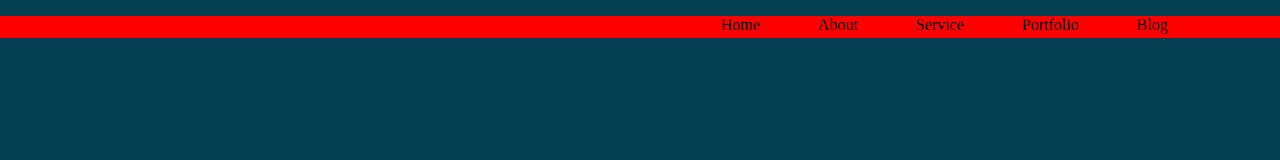
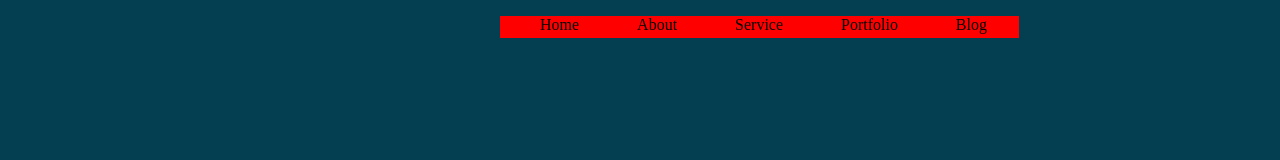
Before and after one commit to FoureyedVeen/Portfolio-practice, a plain HTML site: page index.html in a window 1280 px wide. Drawn offline with Linux system fonts and the light colour scheme.

Commit message:
rectangle 1

```diff
--- a/index.html
+++ b/index.html
@@ -9,7 +9,9 @@
 </head>
 <body>
     <div class="rectangle1">
+        <div class="box-1">
             <div class="header">
+                <div class="nav">
                     <ul class="nav-bar">
                         <li>Home</li>
                         <li>About</li>
@@ -18,6 +20,9 @@
                         <li>Blog</li>
                     </ul>
                 </div>
+                <div class="button1"><button>Contact</button></div>
+            </div>
+        </div>
     </div>
 </body>
 </html>
--- a/style.css
+++ b/style.css
@@ -1,31 +1,50 @@
 .rectangle1 {
-    width: 2012px;
-    height: 1352px;
+    width: 1920px;
+    height: 1114px;
     /* background-image: url(/Rectangle.png); */
     left: 0px;
     top: 0px;
     background-color: #043E51;
     position: fixed;
     align-items: center;
+}
 
+/* .box-1 {
+    padding-left: 375px;
+    padding-right: 375px;
+    padding-top: 55px;
+    background-color: aqua;
+    height: 1033px;
+} */
+
+.nav {
+    width: 479px;
+    padding-left: 500px;
+    padding-right: 721px;
 }
 
 .nav-bar {
     display: flex;
     justify-content: space-between;
     list-style: none;
-    padding-left: 721px;
-    padding-right: 720px;
+    /* padding-left: 721px;
+    padding-right: 720px; */
     /* padding-top: 59px; */
     background-color: red;
     align-content: center;
     height: 22px;
     width: 479px;
 
+}
 
-}
 li {
     padding-right: 2rem;
     padding-top: 0%;
 
 }
+
+.button1 {
+    padding-left: 1406px;
+    padding-right: 374px;
+
+}
```
Lines whose indentation alone changed are shown as unchanged.
